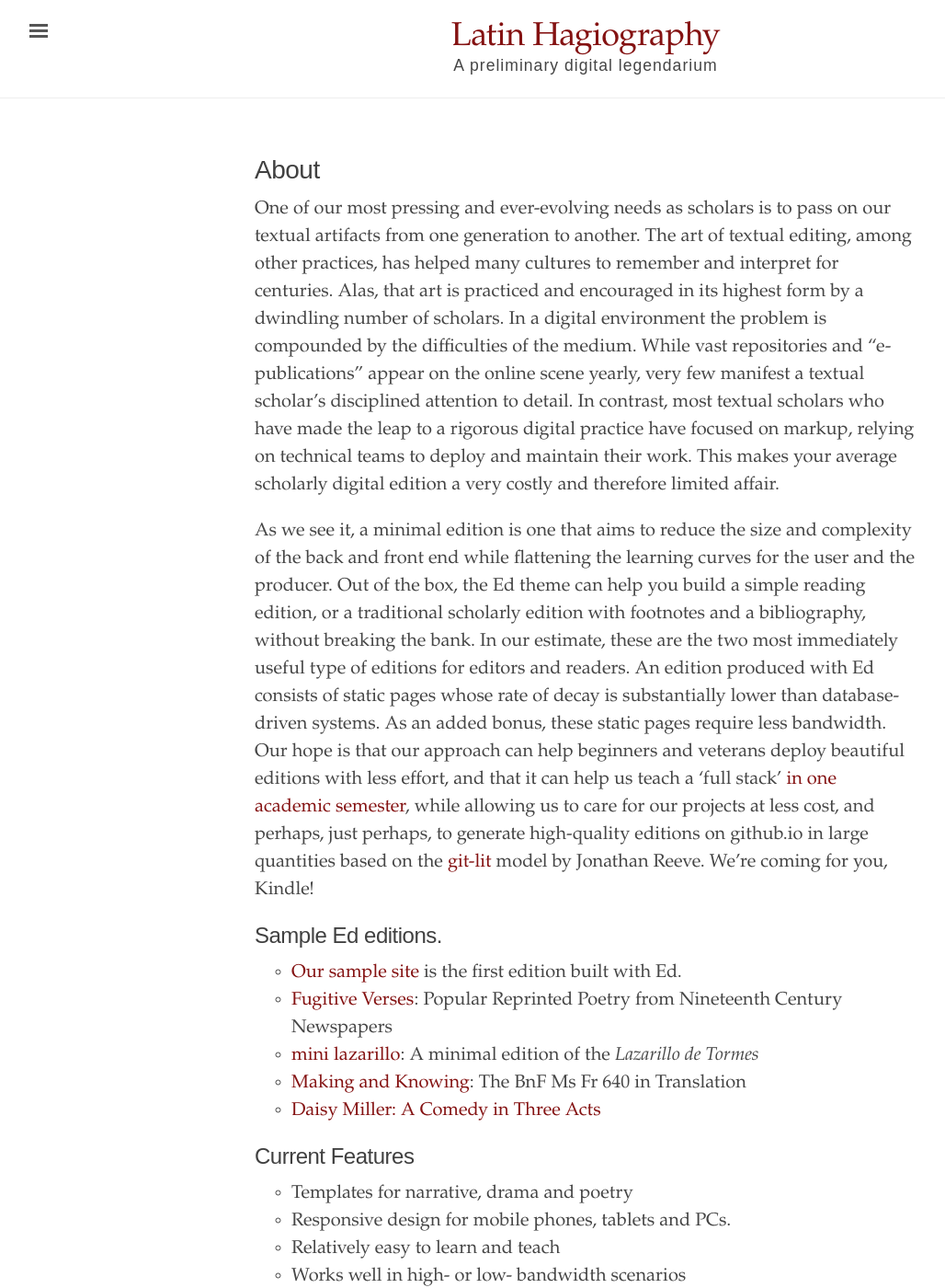
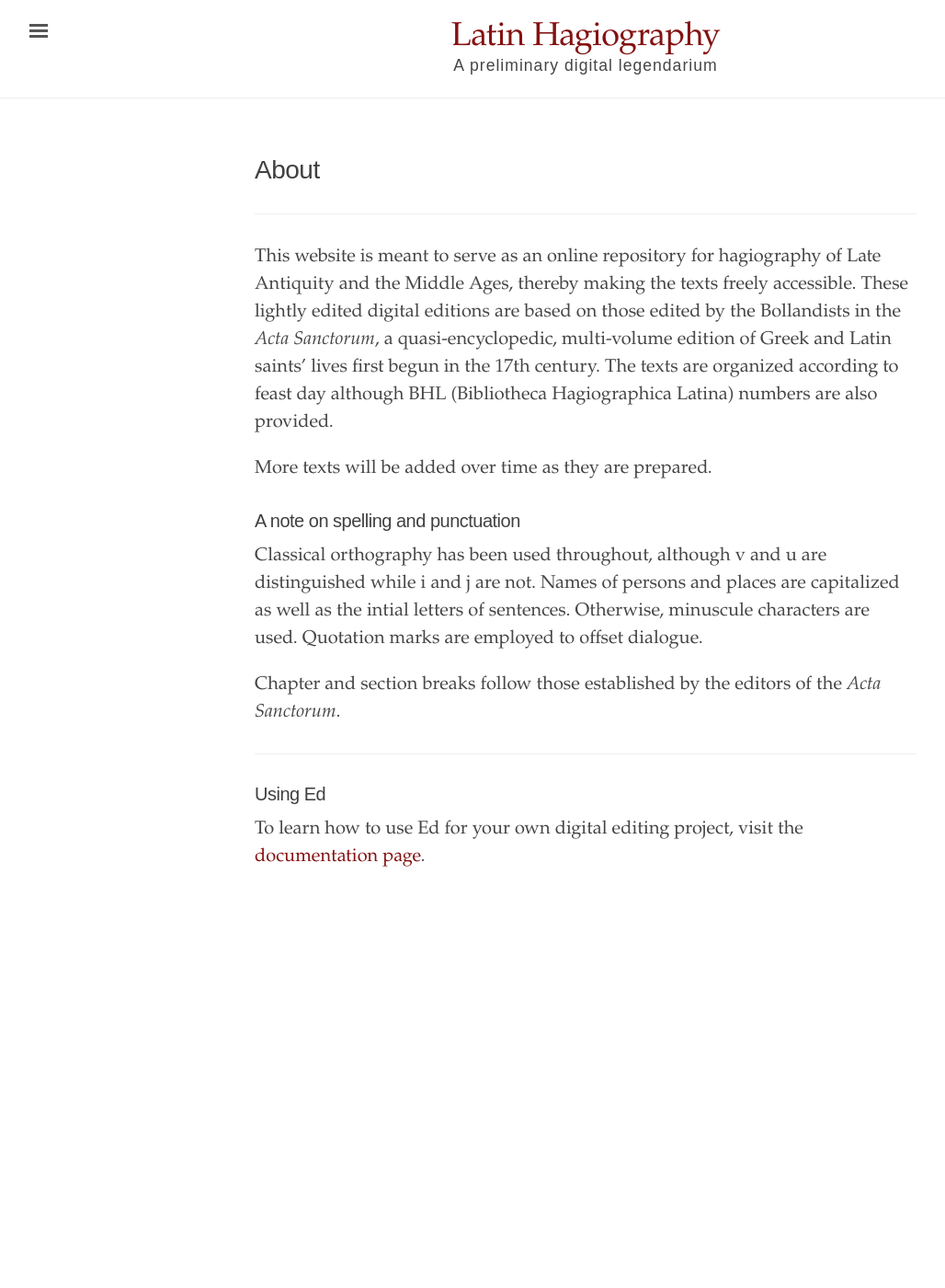
Before and after one commit to cjkoepke1/latin-hagiography, a Jekyll site: the page built from about.md, in a window 1280 px wide and 1400 px high. Shown: the whole window at 92% size, without its empty margins (3-1031 px from the left). Built offline with Jekyll 4.4.1, drawn with Linux system fonts in a browser that asks for light colours; some of the changed text lies outside the part shown.

Commit message:
overhaul of text

```diff
--- a/about.md
+++ b/about.md
@@ -3,57 +3,21 @@ layout: page
 title: About
 ---
 
-One of our most pressing and ever-evolving needs as scholars is to pass on our textual artifacts
-from one generation to another. The art of textual editing, among other practices, has helped many
-cultures to remember and interpret for centuries. Alas, that art is practiced and encouraged in its
-highest form by a dwindling number of scholars. In a digital environment the problem is compounded
-by the difficulties of the medium. While vast repositories and "e-publications" appear on the
-online scene yearly, very few manifest a textual scholar's disciplined attention to detail. In
-contrast, most textual scholars who have made the leap to a rigorous digital practice have focused
-on markup, relying on technical teams to deploy and maintain their work. This makes your average
-scholarly digital edition a very costly and therefore limited affair.
+---
 
-As we see it, a minimal edition is one that aims to reduce the size and complexity of the back and
-front end while flattening the learning curves for the user and the producer. Out of the box, the Ed
-theme can help you build a simple reading edition, or a traditional scholarly edition with footnotes
-and a bibliography, without breaking the bank. In our estimate, these are the two most immediately
-useful type of editions for editors and readers. An edition produced with Ed consists of static
-pages whose rate of decay is substantially lower than database-driven systems. As an added bonus,
-these static pages require less bandwidth. Our hope is that our approach can help beginners and
-veterans deploy beautiful editions with less effort, and that it can help us teach a 'full stack'
-[in one academic semester](https://github.com/susannalles/MinimalEditions/blob/master/README.md),
-while allowing us to care for our projects at less cost, and perhaps, just perhaps, to generate
-high-quality editions on github.io in large quantities based on the
-[git-lit](http://jonreeve.com/2015/09/introducing-git-lit/) model by Jonathan Reeve. We're coming
-for you, Kindle!
+This website is meant to serve as an online repository for hagiography of Late Antiquity and the Middle Ages, thereby making the texts freely accessible. These lightly edited digital editions are based on those edited by the Bollandists in the *Acta Sanctorum*, a quasi-encyclopedic, multi-volume edition of Greek and Latin saints' lives first begun in the 17th century. The texts are organized according to feast day although BHL (Bibliotheca Hagiographica Latina) numbers are also provided.
 
+More texts will be added over time as they are prepared.
 
-## Sample Ed editions.
+### A note on spelling and punctuation
 
-- [Our sample site](http://minicomp.github.io/ed/) is the first edition built with Ed.
-- [Fugitive Verses](http://fugitiverses.viraltexts.org/): Popular Reprinted Poetry from Nineteenth Century Newspapers
-- [mini lazarillo](http://minilazarillo.github.io/): A minimal edition of the *Lazarillo de Tormes*
-- [Making and Knowing](https://cu-mkp.github.io/GR8975-edition/): The BnF Ms Fr 640 in Translation
-- [Daisy Miller: A Comedy in Three Acts](https://britaneeelizabeth.github.io/ed/texts/DaisyMillerPlay/)
+Classical orthography has been used throughout, although v and u are distinguished while i and j are not. Names of persons and places are capitalized as well as the intial letters of sentences. Otherwise, minuscule characters are used. Quotation marks are employed to offset dialogue.
 
+Chapter and section breaks follow those established by the editors of the *Acta Sanctorum*.
 
-## Current Features
+---
 
-- Templates for narrative, drama and poetry
-- Responsive design for mobile phones, tablets and PCs.
-- Relatively easy to learn and teach
-- Works well in high- or low- bandwidth scenarios
-- Easier for digital archives and libraries to preserve
-- Open source, open access
-- Unobtrusive footnotes
-- Metadata in Dublin Core and OpenGraph to play nice with Zotero, libraries and social media.
-- Automatic table of content generation
-- Simple search functionality
-- Annotations via [hypothes.is](https://hypothes.is/)
-- Optional: Ability to generate well-formatted bibliographies and linked citations
+### Using Ed
 
-
-## Installing and using Ed
-
-To learn how to install and begin using Ed, please visit our
+To learn how to use Ed for your own digital editing project, visit the
 [documentation page](http://minicomp.github.io/ed/documentation).
```
